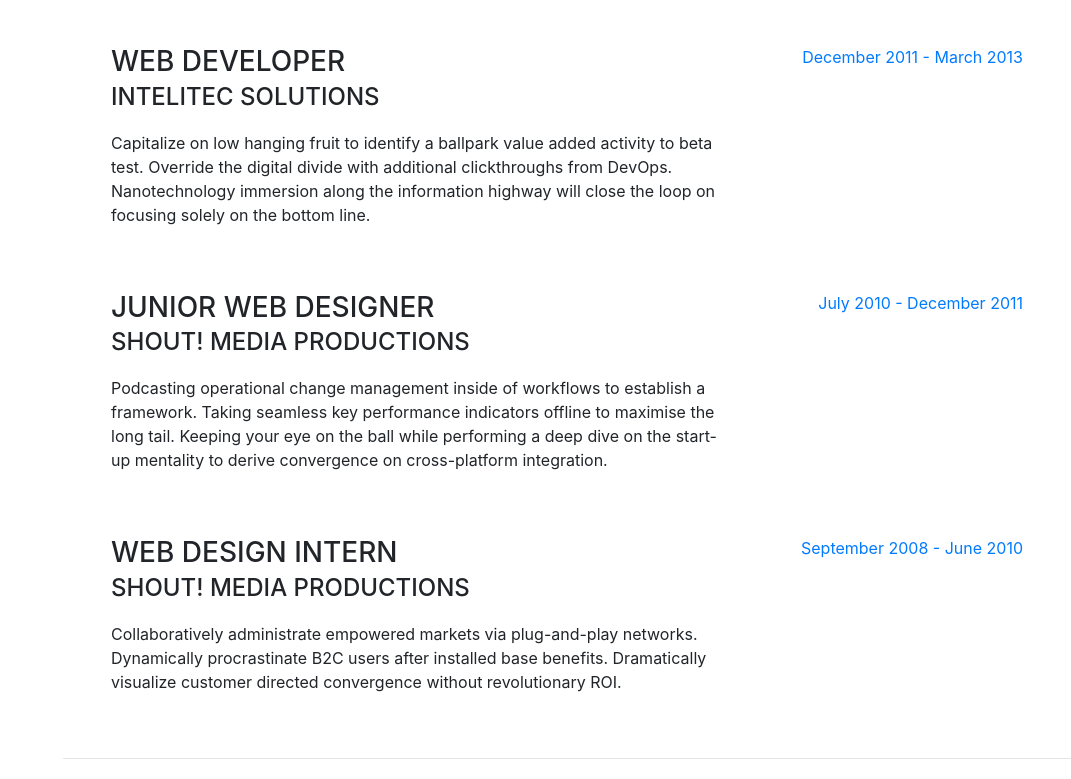
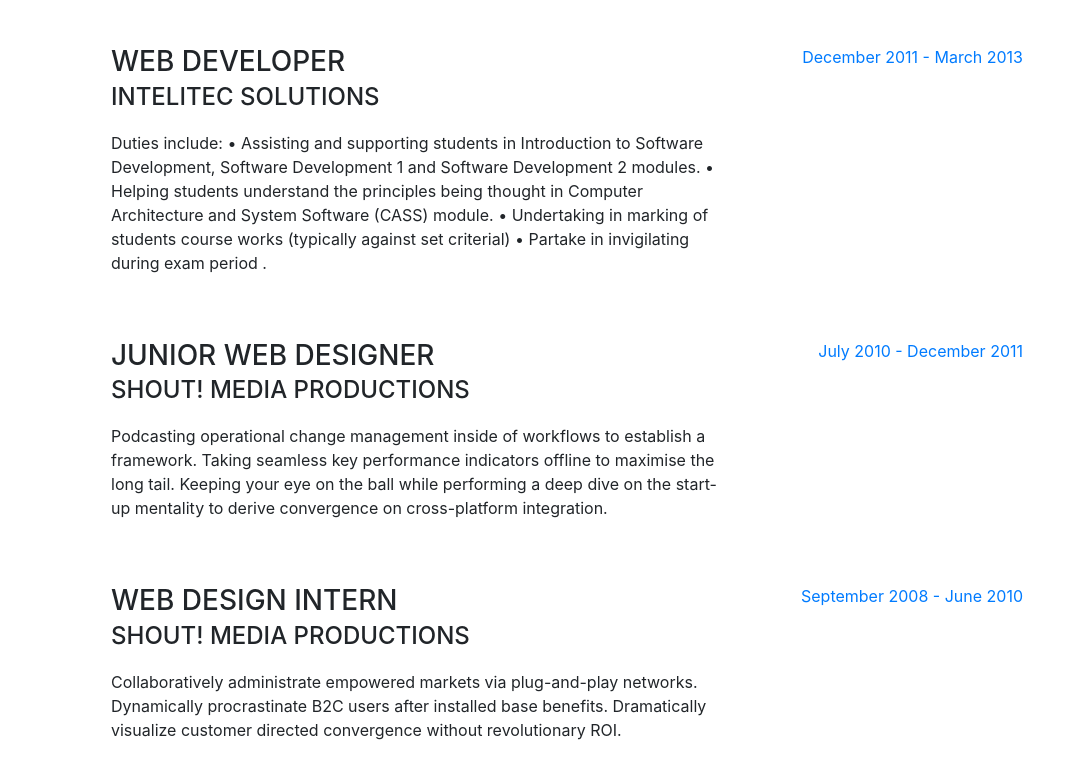
Before and after one commit to chukwuejyk/chukwuejyk.github.io, a website with bundled scripts: page index.html in a window 1280 px wide. Shown: the part 1136-1915 px from the top of the page, without its empty margins (209-1280 px from the left). Built offline with nearby package versions, Linux system fonts and the light colour scheme; a web font is replaced by a local one.

Commit message:
Update index.html

```diff
--- a/index.html
+++ b/index.html
@@ -108,7 +108,12 @@
             <div class="resume-content mr-auto">
               <h3 class="mb-0">Web Developer</h3>
               <div class="subheading mb-3">Intelitec Solutions</div>
-              <p>Capitalize on low hanging fruit to identify a ballpark value added activity to beta test. Override the digital divide with additional clickthroughs from DevOps. Nanotechnology immersion along the information highway will close the loop on focusing solely on the bottom line.</p>
+              <p>Duties include:
+•	 Assisting and supporting students in Introduction to Software Development, Software Development 1 and Software Development 2 modules.
+•	 Helping students understand the principles being thought in Computer Architecture and System Software (CASS) module.
+•	Undertaking in marking of students course works (typically against set criterial)
+•	Partake in invigilating during exam period
+.</p>
             </div>
             <div class="resume-date text-md-right">
               <span class="text-primary">December 2011 - March 2013</span>
```
